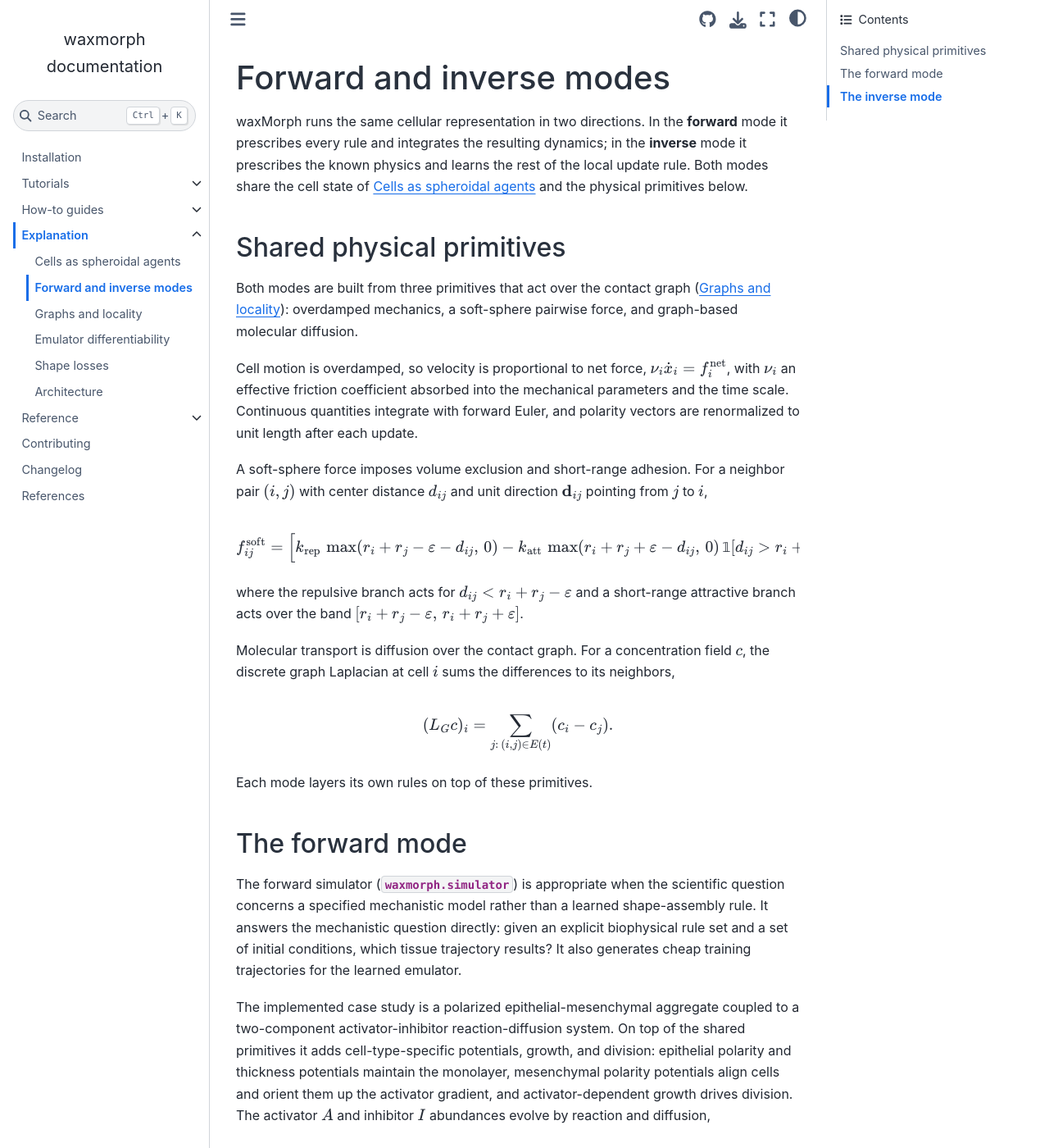
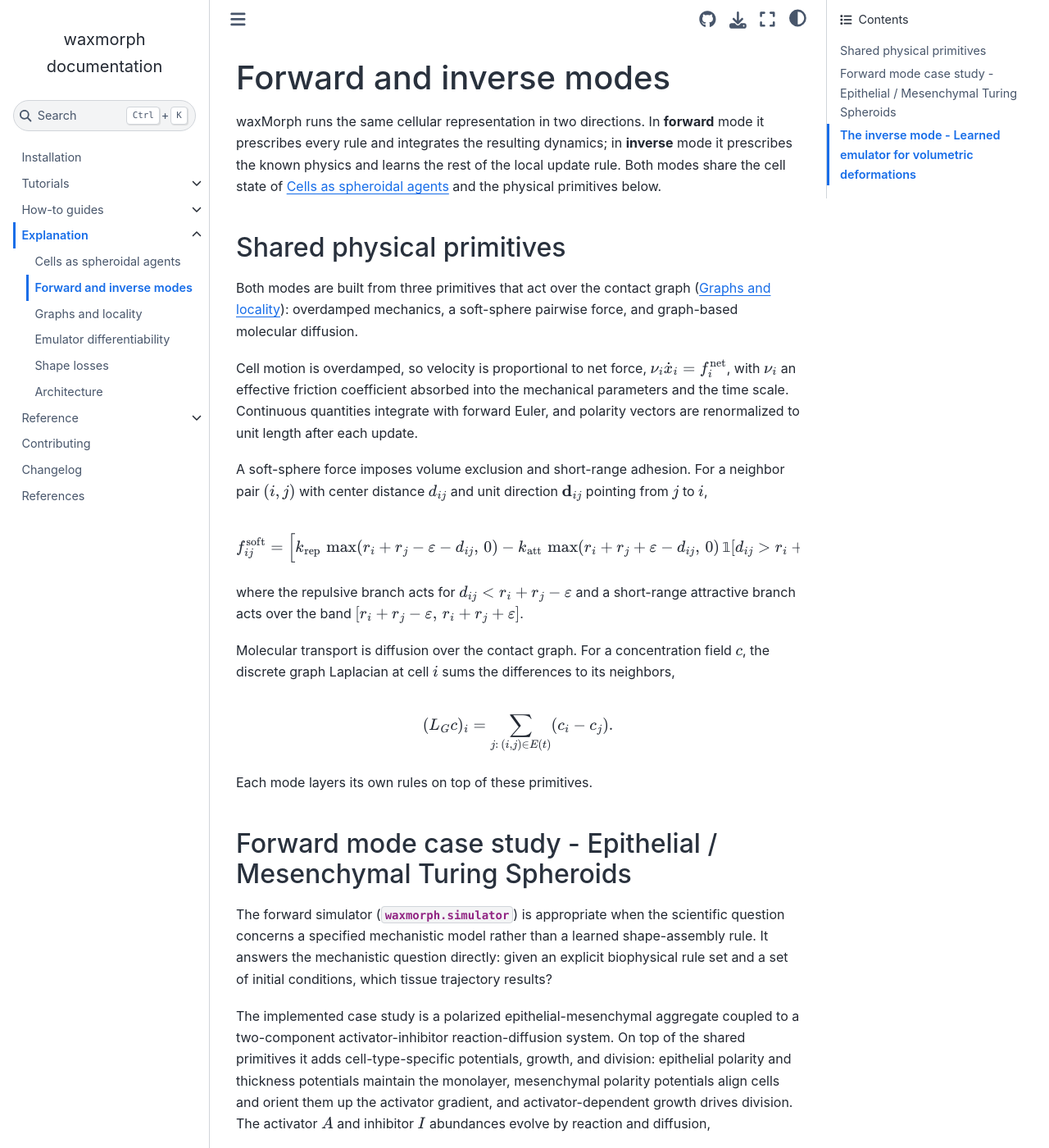
Before and after one commit to Computational-Morphogenomics-Group/waxmorph, a Sphinx documentation site: the page built from docs/explanation/forward_and_inverse.rst, in a window 1280 px wide and 1400 px high. Shown: the whole window at 82% size. Built offline with Sphinx 7.4.7 and the Sphinx Book theme 1.1.4, drawn with Linux system fonts in a browser that asks for light colours; pages that are not in the unit, such as notebooks, are missing from menus; some of the changed text lies outside the part shown.

Commit message:
Revise forward and inverse modes documentation

```diff
--- a/docs/explanation/forward_and_inverse.rst
+++ b/docs/explanation/forward_and_inverse.rst
@@ -1,9 +1,9 @@
 Forward and inverse modes
 =========================
 
-waxMorph runs the same cellular representation in two directions. In the
+waxMorph runs the same cellular representation in two directions. In
 **forward** mode it prescribes every rule and integrates the resulting
-dynamics; in the **inverse** mode it prescribes the known physics and learns
+dynamics; in **inverse** mode it prescribes the known physics and learns
 the rest of the local update rule. Both modes share the cell state of
 :doc:`cell_state` and the physical primitives below.
 
@@ -44,15 +44,14 @@ differences to its neighbors,
 
 Each mode layers its own rules on top of these primitives.
 
-The forward mode
+Forward mode case study - Epithelial / Mesenchymal Turing Spheroids
 ----------------
 
 The forward simulator (:mod:`waxmorph.simulator`) is appropriate when the
 scientific question concerns a specified mechanistic model rather than a learned
 shape-assembly rule. It answers the mechanistic question directly: given an
 explicit biophysical rule set and a set of initial conditions, which tissue
-trajectory results? It also generates cheap training trajectories for the
-learned emulator.
+trajectory results?
 
 The implemented case study is a polarized epithelial-mesenchymal aggregate
 coupled to a two-component activator-inhibitor reaction-diffusion system. On top
@@ -74,7 +73,7 @@ diffusivity. Mesenchymal cells grow toward an activator-driven equilibrium
 radius through a Hill function and divide with a radius-dependent probability;
 the active particle count grows up to the preallocated capacity.
 
-The inverse mode
+The inverse mode - Learned emulator for volumetric deformations
 ----------------
 
 The learned emulator is appropriate when you have source and target
@@ -96,9 +95,4 @@ implementation under :mod:`waxmorph.jax`. Each rollout step proceeds as:
 4. Apply the differentiable Warp mechanics and graph-Laplacian diffusion
    corrections.
 5. Accumulate a shape loss at one or more supervised target frames.
-
-This separation is deliberate. The graph-network processor learns local,
-neighbor-dependent update fields, while the prescribed physical constraints keep
-the rollout tied to contact mechanics and graph diffusion — guiding
-tissue-scale assembly under biophysical constraints rather than letting the
-network drift away from physically plausible configurations.
+.
```
